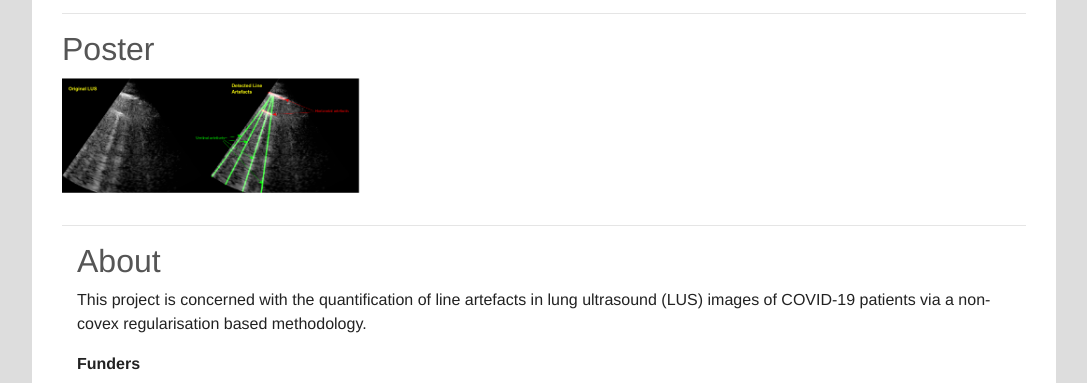
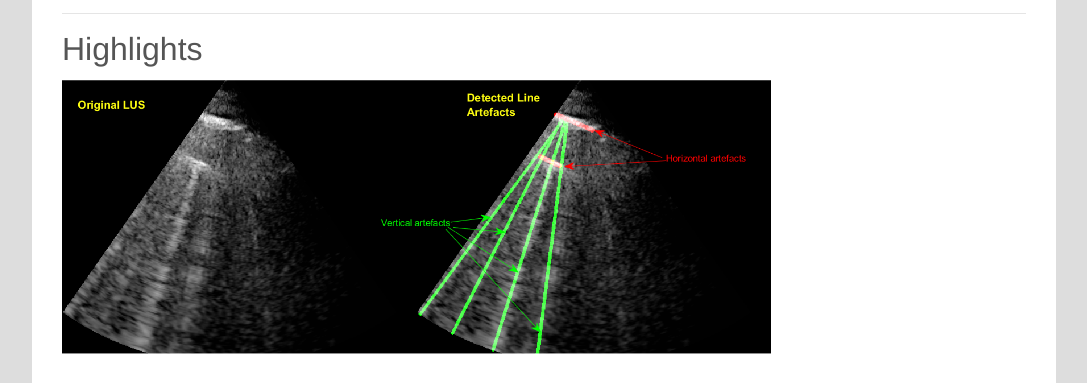
Before and after one commit to oktaykarakus/Quant-LUS, a website: page index.html in a window 1280 px wide. Shown: the part 378-761 px from the top of the page, without its empty margins (96-1183 px from the left). Drawn offline with nearby package versions, Linux system fonts and the light colour scheme.

Commit message:
Update index.html

```diff
--- a/index.html
+++ b/index.html
@@ -68,8 +68,8 @@
                 <div class="row">
                     <div class="row vertical-align">
                         <div class="col-md-9">
-                <h2 id="poster">Poster</h2>
-                <p><a href="BVI.png"><img src="BVI.png" alt="Poster" width=300 class="center" /></a></p>
+                <h2 id="poster">Highlights</h2>
+                <p><a href="BVI.png"><img src="BVI.png" alt="Poster" width="100%" height="40%" alt="" /></a></p>
 			</div>
 		   </div>
 	       </div>
```
